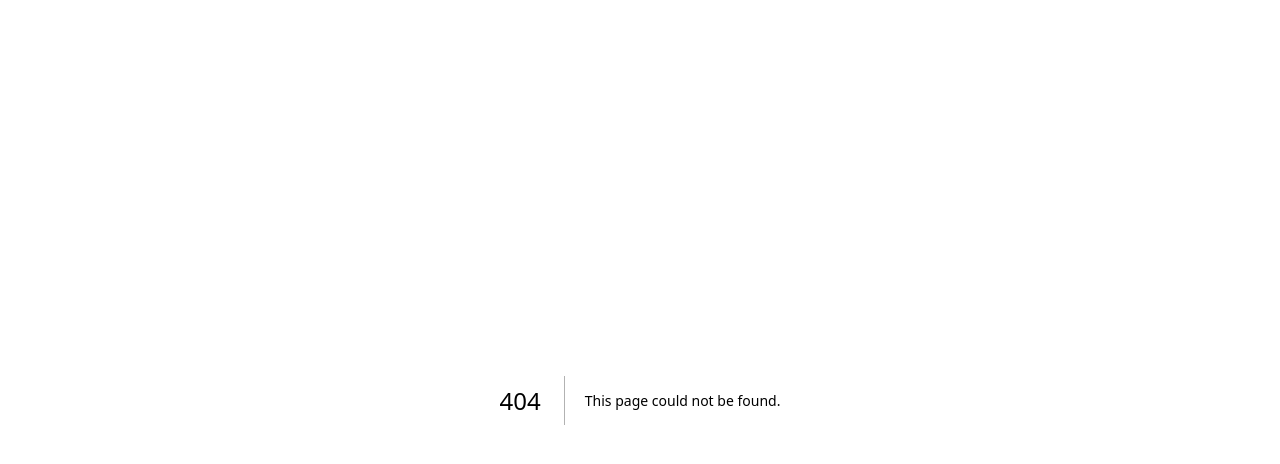
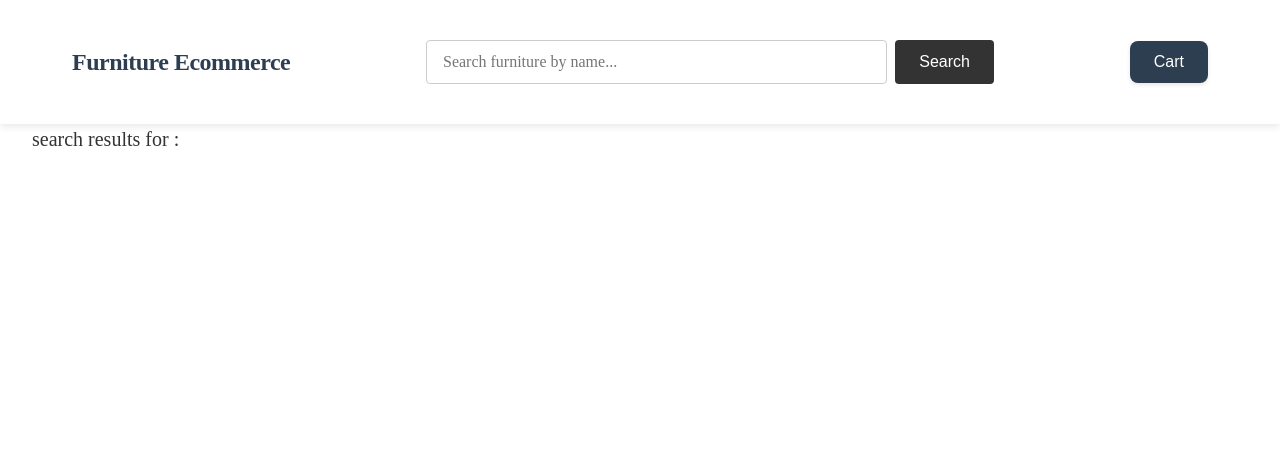
Before and after one commit to AnikMajumdar/includeFallProjecteFurniture, a Next.js app in the folder frontend/: page /search in a window 1280 px wide. Before the commit this address had no page. Shown: the top 464 px of the page. Built offline with nearby package versions, Linux system fonts and the light colour scheme.

Commit message:
added search feature for objects in frontend

```diff
--- /dev/null
+++ b/frontend/src/app/(pages)/search/page.tsx
@@ -0,0 +1,79 @@
+"use client"
+import React, { useEffect, useState } from "react"
+import { useSearchParams } from "next/navigation"
+import Header from "@/components/header/header"
+import ProductCard from "@/components/productCard/productCard"
+import './search.css'
+
+const Search = () => {
+  const params = useSearchParams()
+  const query = params.get("query");
+
+  const [searchResults, setSearchResults] = useState([])
+  const [loading, setLoading] = useState(true)
+  const [error, setError] = useState("")
+
+  useEffect(() => {
+    const performSearch = async () => {
+      if (!query) {
+        setSearchResults([])
+        setLoading(false)
+        return
+      }
+
+      try {
+        setLoading(true)
+        const url = `https://furniture-api.fly.dev/v1/products?name=${encodeURIComponent(query)}`
+        const response = await fetch(url)
+        const result = await response.json();
+        setSearchResults(result.data || [])
+        setError("")
+      } catch (err) {
+        setError("Failed to fetch search results")
+        setSearchResults([])
+      } finally {
+        setLoading(false)
+      }
+    }
+
+    performSearch()
+  }, [query])
+
+  return (
+    <div>
+      <Header />
+      <div className="search-wrapper">
+        <div className="search-container">
+          <h2 className="search-subtitle">search results for {query}:</h2>
+
+          {loading && <p className="search-status">Loading...</p>}
+
+          {error && <p className="search-error">{error}</p>}
+
+          {!loading && searchResults.length === 0 && query && (
+            <p className="search-status">No furniture items found matching "{query}"</p>
+          )}
+
+          {!loading && searchResults.length > 0 && (
+            <div>
+              <p className="search-count">Found {searchResults.length} result(s)</p>
+              <div className="products-grid">
+                {searchResults.map((product: any) => (
+                  <ProductCard
+                    key={product.uid}
+                    image={product.image_path}
+                    name={product.name}
+                    price={product.price}
+                    sku={product.sku}
+                  />
+                ))}
+              </div>
+            </div>
+          )}
+        </div>
+      </div>
+    </div>
+  )
+}
+
+export default Search
--- /dev/null
+++ b/frontend/src/app/(pages)/search/search.css
@@ -0,0 +1,57 @@
+.search-wrapper {
+  padding-top: 6rem;
+  min-height: 100vh;
+}
+
+.search-container {
+  padding: 2rem;
+  max-width: 1350px;
+  margin: 0 auto;
+}
+
+.search-title {
+  font-size: 2.5rem;
+  margin-bottom: 2rem;
+  color: #333;
+  font-weight: 600;
+  margin-top: 0;
+}
+
+.search-subtitle {
+  font-size: 1.25rem;
+  margin-bottom: 1.5rem;
+  color: #333;
+  font-weight: 400;
+  margin-top: 0;
+}
+
+.search-count {
+  font-size: 1rem;
+  color: #666;
+  margin-bottom: 1.5rem;
+  font-weight: 500;
+}
+
+.search-status {
+  font-size: 1.1rem;
+  color: #666;
+  text-align: center;
+  padding: 3rem 2rem;
+}
+
+.search-error {
+  font-size: 1.1rem;
+  color: #d32f2f;
+  text-align: center;
+  padding: 2rem;
+  background-color: #ffebee;
+  border-radius: 4px;
+  margin: 2rem 0;
+}
+
+.products-grid {
+  display: grid;
+  grid-template-columns: repeat(auto-fit, minmax(220px, 1fr));
+  gap: 2.5rem;
+  margin-top: 1.5rem;
+}
--- a/frontend/src/components/header/header.scss
+++ b/frontend/src/components/header/header.scss
@@ -21,6 +21,7 @@ $shadow: rgba(0, 0, 0, 0.1);
     display: flex;
     justify-content: space-between;
     align-items: center;
+    gap: 2rem;
   }
 
   &__logo {
@@ -30,6 +31,8 @@ $shadow: rgba(0, 0, 0, 0.1);
     text-decoration: none;
     letter-spacing: -0.5px;
     transition: color 0.3s ease;
+    white-space: nowrap;
+    flex-shrink: 0;
 
     &:hover {
       color: $accent-color;
@@ -51,6 +54,8 @@ $shadow: rgba(0, 0, 0, 0.1);
     cursor: pointer;
     transition: all 0.3s ease;
     box-shadow: 0 2px 4px rgba(0, 0, 0, 0.1);
+    white-space: nowrap;
+    flex-shrink: 0;
 
     &:hover {
       background-color: darken($accent-color, 8%);
@@ -90,6 +95,8 @@ $shadow: rgba(0, 0, 0, 0.1);
   .header {
     &__container {
       padding: 1rem 1.5rem;
+      flex-direction: column;
+      gap: 1rem;
     }
 
     &__logo {
--- a/frontend/src/components/header/header.tsx
+++ b/frontend/src/components/header/header.tsx
@@ -1,4 +1,5 @@
 import './header.scss'
+import SearchBar from '../searchBar/searchBar'
 
 const Header = () => {
 
@@ -6,6 +7,7 @@ const Header = () => {
     <header className="header">
       <div className="header__container">
         <a href="#" className="header__logo">Furniture Ecommerce</a>
+        <SearchBar />
         <button className="header__cart-btn">
           Cart
         </button>
--- /dev/null
+++ b/frontend/src/components/searchBar/searchBar.scss
@@ -0,0 +1,43 @@
+.search-bar {
+  display: flex;
+  gap: 0.5rem;
+  padding: 1rem;
+  margin: 0 auto;
+  max-width: 600px;
+  width: 100%;
+
+  &__input {
+    flex: 1;
+    padding: 0.75rem 1rem;
+    border: 1px solid #ccc;
+    border-radius: 4px;
+    font-size: 1rem;
+    font-family: inherit;
+
+    &:focus {
+      outline: none;
+      border-color: #333;
+      box-shadow: 0 0 4px rgba(0, 0, 0, 0.1);
+    }
+  }
+
+  &__button {
+    padding: 0.75rem 1.5rem;
+    background-color: #333;
+    color: white;
+    border: none;
+    border-radius: 4px;
+    font-size: 1rem;
+    cursor: pointer;
+    font-weight: 500;
+    transition: background-color 0.3s ease;
+
+    &:hover {
+      background-color: #555;
+    }
+
+    &:active {
+      background-color: #222;
+    }
+  }
+}
--- /dev/null
+++ b/frontend/src/components/searchBar/searchBar.tsx
@@ -0,0 +1,31 @@
+"use client"
+import React, { useState } from 'react';
+import { useRouter } from 'next/navigation';
+import './searchBar.scss';
+
+const SearchBar = () => {
+  const [searchQuery, setSearchQuery] = useState('');
+  const router = useRouter();
+
+  const handleSearch = (e: React.FormEvent) => {
+    e.preventDefault();
+    if (searchQuery.trim()) {
+      router.push(`/search?query=${encodeURIComponent(searchQuery)}`);
+    }
+  };
+
+  return (
+    <form onSubmit={handleSearch} className="search-bar">
+      <input
+        type="text"
+        className="search-bar__input"
+        placeholder="Search furniture by name..."
+        value={searchQuery}
+        onChange={(e) => setSearchQuery(e.target.value)}
+      />
+      <button type="submit" className="search-bar__button">Search</button>
+    </form>
+  );
+};
+
+export default SearchBar;
```
